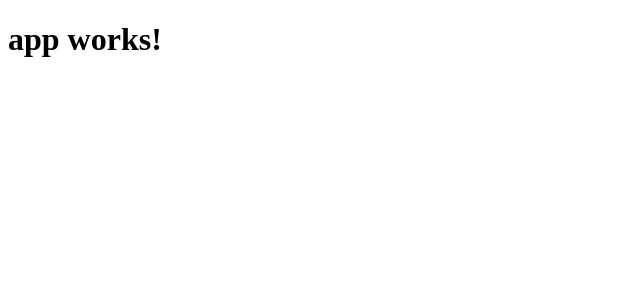
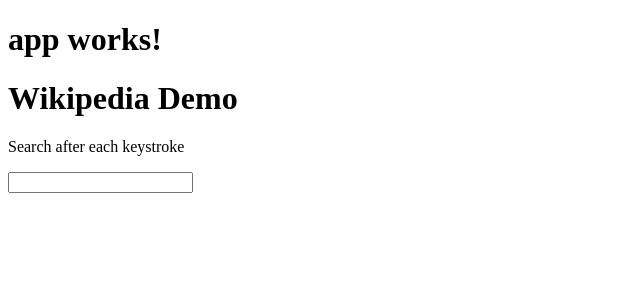
Before and after one commit to zhangkang1521/Angular2-CLI, an Angular app: page /wiki in a window 1280 px wide. Before the commit this address led to /. Shown: the top 300 px of the page, without its empty margins (0-640 px from the left). Built offline with nearby package versions, Linux system fonts and the light colour scheme.

Commit message:
jsonp调用wiki

```diff
--- a/src/app/app-routing.module.ts
+++ b/src/app/app-routing.module.ts
@@ -2,11 +2,13 @@
 import { RouterModule, Routes } from '@angular/router';
 import {HeroFormComponent} from "./hero/hero-form.component";
 import {HeroListComponent} from "./hero/hero-list.component";
+import {WikiComponent} from "./wiki/wiki.component";
 
 const routes: Routes = [
   { path: '', redirectTo: 'hero/list', pathMatch: 'full' },
   { path: 'hero/list',  component: HeroListComponent },
-  { path: 'hero/add',  component: HeroFormComponent }
+  { path: 'hero/add',  component: HeroFormComponent },
+  { path: 'wiki',  component: WikiComponent }
 ];
 
 @NgModule({
--- /dev/null
+++ b/src/app/wiki/wiki.component.ts
@@ -0,0 +1,26 @@
+import {Component} from "@angular/core";
+import {WikipediaService} from "./wikipedia.service";
+import {Observable} from "rxjs";
+
+@Component({
+  selector: 'my-wiki',
+  template: `<h1>Wikipedia Demo</h1>
+    <p>Search after each keystroke</p>
+    <input #term (keyup)="search(term.value)"/>
+    <ul>
+      <li *ngFor="let item of items | async">{{item}}</li>
+    </ul>`,
+  providers: [WikipediaService]
+})
+
+export class WikiComponent {
+  items: Observable<string[]>;
+
+  constructor(private wikipediaService: WikipediaService) {
+
+  }
+
+  search(term: string) {
+    this.items = this.wikipediaService.search(term);
+  }
+}
--- /dev/null
+++ b/src/app/wiki/wikipedia.service.ts
@@ -0,0 +1,20 @@
+import {Jsonp, URLSearchParams} from "@angular/http";
+import {Injectable} from "@angular/core";
+
+@Injectable()
+export class WikipediaService {
+
+  constructor(private jsonp:Jsonp) {}
+
+  search(term: string) {
+    let wikiUrl = 'http://en.wikipedia.org/w/api.php';
+    let params = new URLSearchParams();
+    params.set('search', term);
+    params.set('action', 'opensearch');
+    params.set('format', 'json');
+    params.set('callback', 'JSONP_CALLBACK');
+    return this.jsonp
+      .get(wikiUrl, {search: params})
+      .map(response => <string[]> response.json()[1]);
+  }
+}
```
Also changed, not shown: src/app/app.module.ts (+5 -2 lines).
